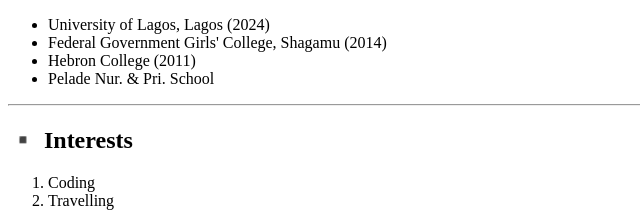
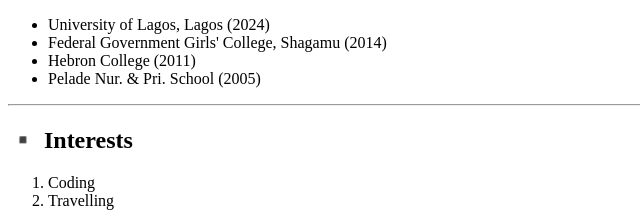
Before and after one commit to marie-toni/Html-cv, a plain HTML site: page My CV.html in a window 1280 px wide. Shown: the part 819-1042 px from the top of the page, 0-640 px from the left. Drawn offline with Linux system fonts and the light colour scheme.

Commit message:
Update My CV.html

```diff
--- a/My CV.html
+++ b/My CV.html
@@ -71,7 +71,7 @@
             <li> University of Lagos, Lagos (2024) </li>
             <li> Federal Government Girls' College, Shagamu (2014)
             <li> Hebron College (2011) </li>
-            <li> Pelade Nur. & Pri. School </li>
+            <li> Pelade Nur. & Pri. School (2005) </li>
           </ul>
         </h2>
       </div>
```
